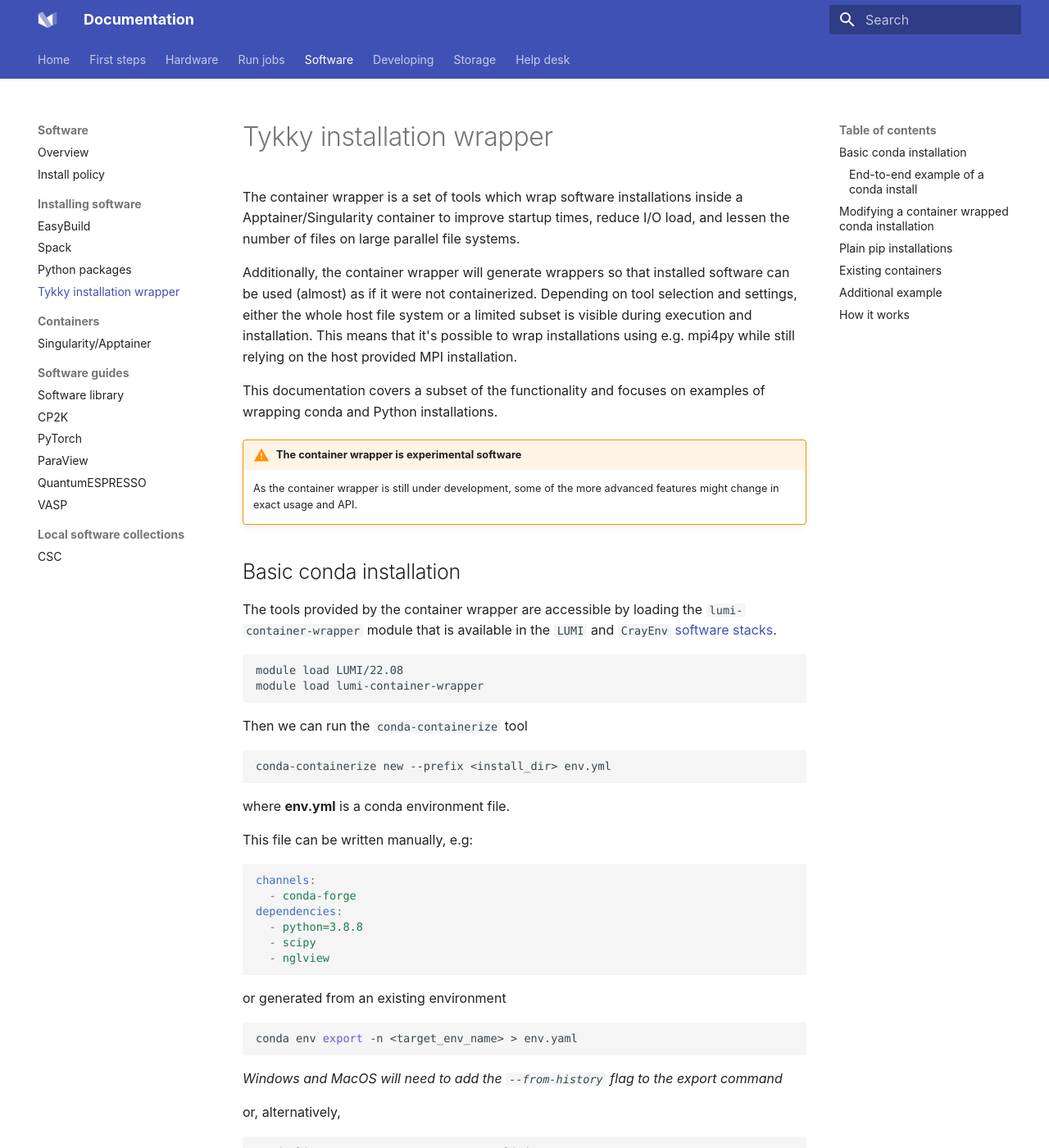
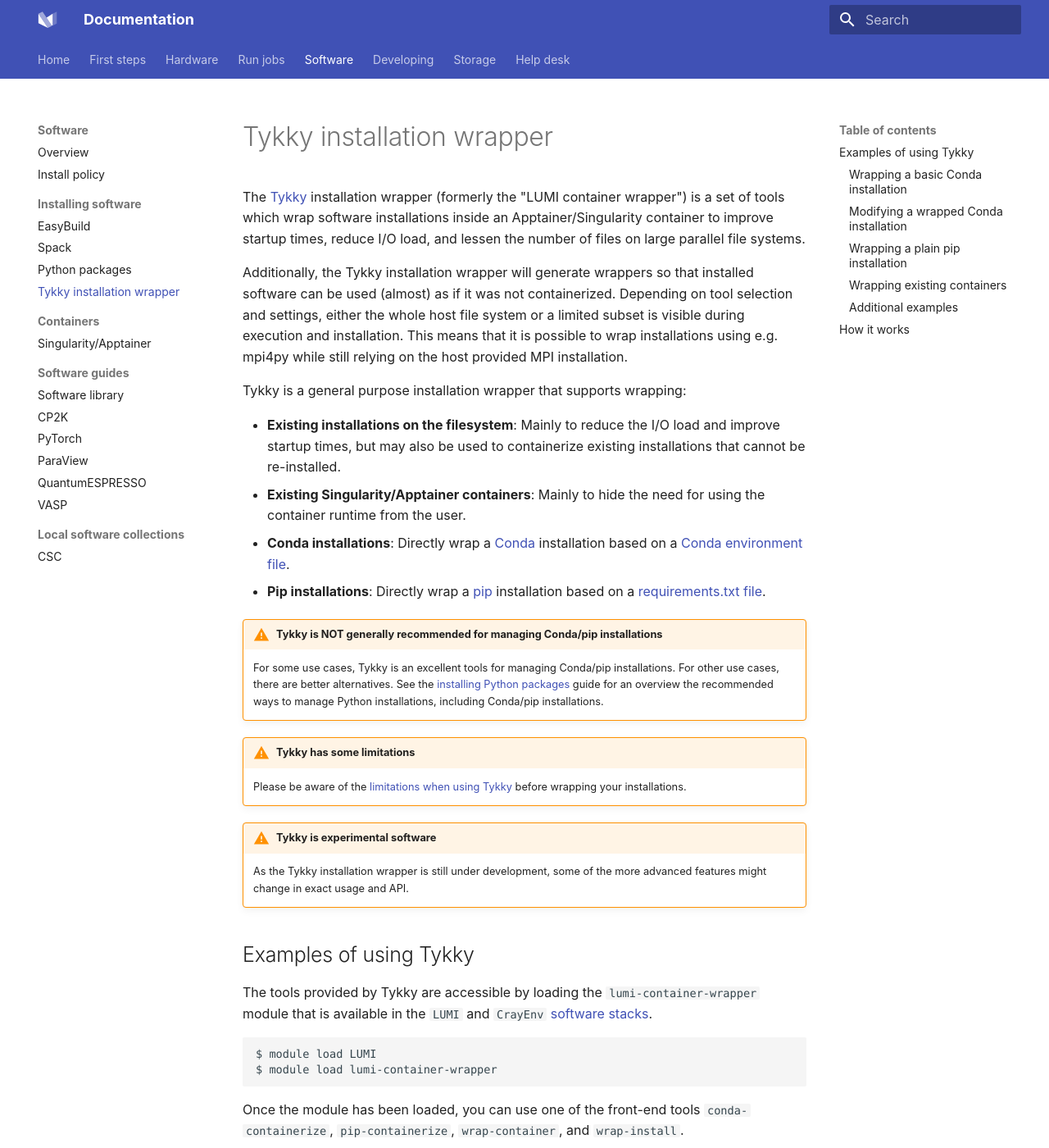
Before and after one commit to Lumi-supercomputer/lumi-userguide, an MkDocs documentation site: the page built from docs/software/installing/container-wrapper.md, in a window 1280 px wide and 1400 px high. Shown: the whole window at 82% size. Built offline with MkDocs 1.6.1 and Material for MkDocs 9.7.7, drawn with Linux system fonts in a browser that asks for light colours; some of the changed text lies outside the part shown.

Commit message:
Updated container wrapper page to make the purpose of the tool more clear.

````diff
--- a/docs/software/installing/container-wrapper.md
+++ b/docs/software/installing/container-wrapper.md
@@ -1,43 +1,81 @@
+[conda]: https://docs.conda.io/en/latest/
+[conda-env]: https://conda.io/projects/conda/en/latest/user-guide/tasks/manage-environments.html#sharing-an-environment
+[mamba]: https://github.com/mamba-org/mamba
+[pip]: https://pip.pypa.io/en/latest/
+[pip-req]: https://pip.pypa.io/en/latest/reference/requirements-file-format/
+[tykky-github]: https://github.com/CSCfi/hpc-container-wrapper
+
+[python-install]: ./python.md
 [softwarestacks]: ../../runjobs/lumi_env/softwarestacks.md
+
 
 # Tykky installation wrapper
 
-The container wrapper is a set of tools which wrap software installations
-inside a Apptainer/Singularity container to improve startup times, reduce I/O
-load, and lessen the number of files on large parallel file systems.
+The [Tykky][tykky-github] installation wrapper (formerly the "LUMI container
+wrapper") is a set of tools which wrap software installations inside an
+Apptainer/Singularity container to improve startup times, reduce I/O load, and
+lessen the number of files on large parallel file systems.
 
-Additionally, the container wrapper will generate wrappers so that installed
-software can be used (almost) as if it were not containerized. Depending on
-tool selection and settings, either the whole host file system or a limited
-subset is visible during execution and installation. This means that it's
-possible to wrap installations using e.g. mpi4py while still relying on the
-host provided MPI installation.
+Additionally, the Tykky installation wrapper will generate wrappers so that
+installed software can be used (almost) as if it was not containerized.
+Depending on tool selection and settings, either the whole host file system or
+a limited subset is visible during execution and installation. This means that
+it is possible to wrap installations using e.g. mpi4py while still relying on
+the host provided MPI installation.
 
-This documentation covers a subset of the functionality and focuses on examples
-of wrapping conda and Python installations.
+Tykky is a general purpose installation wrapper that supports wrapping:
 
-!!! warning "The container wrapper is experimental software"
-    As the container wrapper is still under development, some of the more
-    advanced features might change in exact usage and API.
+- **Existing installations on the filesystem**: Mainly to reduce the I/O load
+  and improve startup times, but may also be used to containerize existing
+  installations that cannot be re-installed.
+- **Existing Singularity/Apptainer containers**: Mainly to hide the need for
+  using the container runtime from the user.
+- **Conda installations**: Directly wrap a [Conda][conda] installation based on
+  a [Conda environment file][conda-env].
+- **Pip installations**: Directly wrap a [pip][pip] installation based on a
+  [requirements.txt file][pip-req].
 
-## Basic conda installation
+!!! warning "Tykky is NOT generally recommended for managing Conda/pip installations"
+    For some use cases, Tykky is an excellent tools for managing Conda/pip
+    installations. For other use cases, there are better alternatives. See the
+    [installing Python packages][python-install] guide for an overview the
+    recommended ways to manage Python installations, including Conda/pip
+    installations.
 
-The tools provided by the container wrapper are accessible by loading the
+!!! warning "Tykky has some limitations"
+    Please be aware of the [limitations when using Tykky
+    ](https://github.com/CSCfi/hpc-container-wrapper#limitations) before
+    wrapping your installations.
+
+!!! warning "Tykky is experimental software"
+    As the Tykky installation wrapper is still under development, some of the
+    more advanced features might change in exact usage and API.
+
+## Examples of using Tykky
+
+The tools provided by Tykky are accessible by loading the
 `lumi-container-wrapper` module that is available in the `LUMI` and `CrayEnv`
 [software stacks][softwarestacks].
 
 ```bash
-module load LUMI/22.08
-module load lumi-container-wrapper
+$ module load LUMI
+$ module load lumi-container-wrapper
 ```
 
-Then we can run the `conda-containerize` tool
+Once the module has been loaded, you can use one of the front-end tools
+`conda-containerize`, `pip-containerize`, `wrap-container`, and `wrap-install`.
+
+### Wrapping a basic Conda installation
+
+In order to wrap a basic [Conda][conda] installation, create an `<install_dir>`
+and run the `conda-containerize` tool
 
 ```bash
-conda-containerize new --prefix <install_dir> env.yml
+$ mkdir <install_dir>
+$ conda-containerize new --prefix <install_dir> env.yml
 ```
 
-where **env.yml** is a conda environment file.
+where `env.yml` is a [Conda environment file][conda-env].
 
 This file can be written manually, e.g:
 
@@ -46,20 +84,21 @@
   - conda-forge
 dependencies:
   - python=3.8.8
-  - scipy
-  - nglview
+  - scipy  - nglview
 ```
 
 or generated from an existing environment
 
 ```bash
-conda env export -n <target_env_name> > env.yaml
+$ conda env export -n <target_env_name> > env.yaml
 ```
+
 *Windows and MacOS will need to add the `--from-history` flag to the export command*
 
 or, alternatively,
+
 ```bash
-conda list -n <target_env_name> --explicit > env.txt
+$ conda list -n <target_env_name> --explicit > env.txt
 ```
 
 *Using the `--explicit` option only works if the existing environment is on a
@@ -70,49 +109,49 @@
 `<install_dir>/bin` to your `PATH`.
 
 ```bash
-export PATH="<install_dir>/bin:$PATH"
+$ export PATH="<install_dir>/bin:$PATH"
 ```
 
-Then, you can call `python` and any other executables, conda has installed, in
-the same way as if you would have activated the environment.
+Then, you can call `python` or any other executables, Conda has installed, in
+the same way as if you had activated the environment.
 
 If you also need to install some additional pip packages, you can do so by
 supplying the `-r <req_file>` argument e.g:
 
 ```bash
-conda-containerize new -r req.txt --prefix <install_dir> env.yml
+$ conda-containerize new -r req.txt --prefix <install_dir> env.yml
 ```
 
-where `req.txt` is a [standard pip requirements file](https://pip.pypa.io/en/latest/reference/requirements-file-format/).
+where `req.txt` is a [standard pip requirements.txt file][pip-req].
 
-The tool also supports using [mamba](https://github.com/mamba-org/mamba) for
-installing packages. Enable this feature by adding the `--mamba` flag, e.g.
-`conda-containerize new --mamba ...`
+The tool also supports using [Mamba][mamba] for installing packages. Enable
+this feature by adding the `--mamba` flag, e.g. `conda-containerize new --mamba
+...`
 
-Make sure that you have read and understood the license terms for miniconda as
-well as any used conda channels before using the command.
+Make sure that you have read and understood the license terms for
+[Miniconda](https://docs.conda.io/en/latest/miniconda.html) as well as any used
+conda channels before using the command:
 
-- [End-user license](https://www.anaconda.com/end-user-license-agreement-miniconda)
 - [Terms of service](https://www.anaconda.com/terms-of-service)
 - [Anaconda FAQ](https://www.anaconda.com/blog/anaconda-commercial-edition-faq)
 
-### End-to-end example of a conda install
+#### End-to-end example of wrapping a Conda installation
 
 Using the previous `env.yml`
 
 ```bash
-mkdir MyEnv
-conda-containerize new --prefix MyEnv env.yml
+$ mkdir MyEnv
+$ conda-containerize new --prefix MyEnv env.yml
 ```
 
 After the installation finishes, we can add the installation directory to our
 `PATH` and use it like normal.
 
 ```bash
- $ export PATH="$PWD/MyEnv/bin:$PATH"
- $ python --version
+$ export PATH="$PWD/MyEnv/bin:$PATH"
+$ python --version
 3.8.8
- $ python3
+$ python3
 Python 3.8.8 | packaged by conda-forge | (default, Feb 20 2021, 16:22:27)
 [GCC 9.3.0] on linux
 Type "help", "copyright", "credits" or "license" for more information.
@@ -121,20 +160,20 @@
 >>>
 ```
 
-## Modifying a container wrapped conda installation
+### Modifying a wrapped Conda installation
 
-As the container wrapper installed software resides in a container, it cannot
-be directly modified. Small python packages can be added outside the container,
-in the usual way, using `pip`, but then the python packages are sitting on the
+As the wrapped installation resides in a container, it cannot be directly
+modified. Small python packages can be added outside the container, in the
+usual way, using `pip`, but then the python packages are sitting on the
 parallel file system which is not recommended for larger installations.
 
-To actually modify the installation inside the wrapping container, we can use
+To actually modify the installation inside the wrapping container, you can use
 the `update` keyword together with the `--post-install <file>` option which
 specifies a bash script with commands to run to update the installation. The
-commands are executed with the conda environment activated.
+commands are executed with the Conda environment activated.
 
 ```bash
-conda-containerize update <existing installation> --post-install <file>
+$ conda-containerize update <existing installation> --post-install <file>
 ```
 
 where `<file>` could e.g. contain
@@ -147,18 +186,19 @@
 
 In this mode the whole host system is available including all software and modules.
 
-## Plain pip installations
+### Wrapping a plain pip installation
 
-Sometimes you don't need a full-blown conda environment or you may prefer to
-manage your python installations using pip. For this case we can use the
-container wrapper via
+Sometimes you don't need a full-blown Conda environment, or you may prefer to
+manage your python installations using pip. For this case you can use the
+`pip-containerize` wrapper via
 
 ```bash
 pip-containerize new --prefix <install_dir> req.txt
 ```
 
-where `req.txt` is a standard pip requirements file. The above notes and
-options for modifying a conda installation apply to pip installations as well.
+where `req.txt` is a standard [pip requirements.txt file][pip-req]. The above
+notes and options for modifying a Conda installation apply to pip installations
+as well.
 
 Note that the python version used by `pip-containerize` is the first python
 executable found on the `PATH`, so it's affected by loading modules.
@@ -174,9 +214,9 @@
 longer taken from the host, but are instead taken from the minimal python
 container.
 
-## Existing containers
+### Wrapping existing containers
 
-The container wrapper also provides a tool to generate wrappers for existing
+Tykky also provides a tool to generate wrappers for existing
 Apptainer/Singularity containers, so that they can be used transparently
 without the need for prepending `singularity exec ...`, or modify scripts if
 switching between containerized versions of tools.
@@ -185,17 +225,16 @@
 wrap-container -w </path/inside/container> <container> --prefix <install_dir>
 ```
 
-where `<container>` can be a filepath or any URL accepted by singularity (e.g
-`docker//:` `oras//:` or any other singularity accepted format), and `-w` needs
-to be an absolute path (or comma-separated list) inside the container. Wrappers
-will then be automatically created for the executables in the target
-directories / for the target path.
+where `<container>` can be a filepath or any URL accepted by `singularity` (e.g
+`docker//:`, `oras//:`, or a local .sif file), and `-w` needs to be an absolute
+path (or comma-separated list) inside the container. Wrappers will then be
+automatically created for the executables in the target directories or for the
+target path.
 
-## Additional example
+### Additional examples
 
-- [Example in tool repository](https://github.com/CSCfi/hpc-container-wrapper/blob/master/examples/fftw.md)
+More examples may be found in the [Tykky GitHub repository examples](https://github.com/CSCfi/hpc-container-wrapper/blob/master/examples/).
 
 ## How it works
 
-See the README in the source code repository. The source code can be found in
-the [GitHub repository.](https://github.com/CSCfi/hpc-container-wrapper)
+A description of how Tykky works may be found in the [Tykky GitHub repository README file](https://github.com/CSCfi/hpc-container-wrapper/blob/master/README.md). A short discussion of how Tykky works from the user perspective may be found in [this GitHub issue](https://github.com/Lumi-supercomputer/lumi-userguide/issues/110#issuecomment-1619599189).
````
